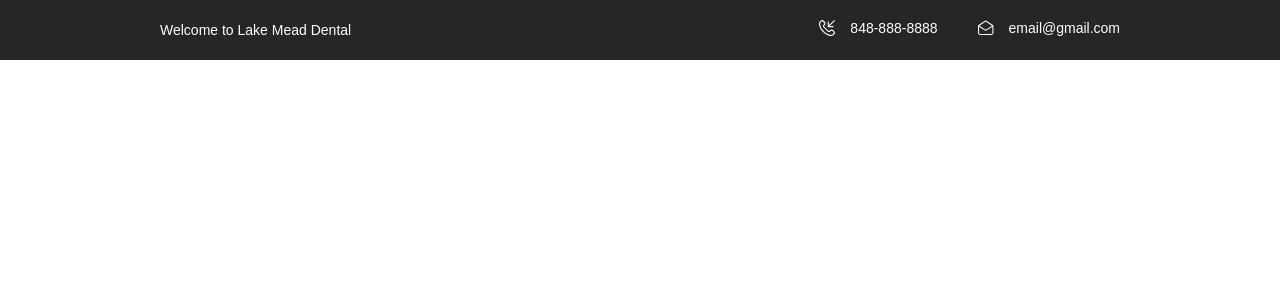
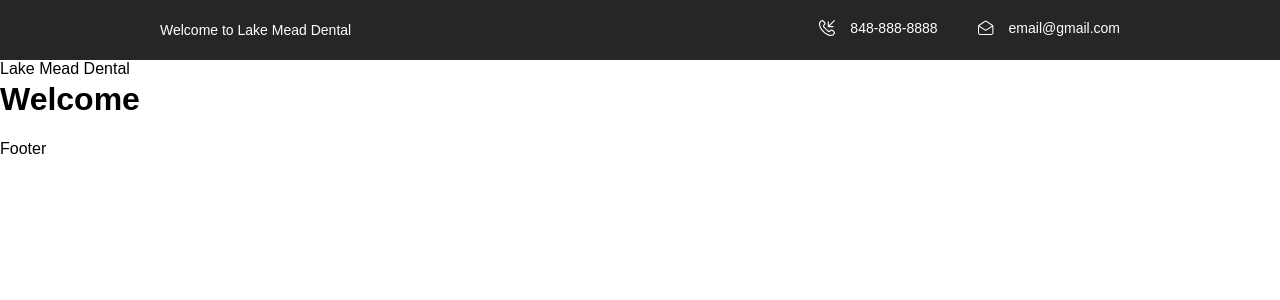
Before and after one commit to idenispankov/lake_mead_dental_next_js, a Next.js app: page / in a window 1280 px wide. Shown: the top 300 px of the page. Built offline with nearby package versions, Linux system fonts and the light colour scheme.

Commit message:
fixed padding top to main section with navbar fixed

```diff
--- a/components/Layout.js
+++ b/components/Layout.js
@@ -7,7 +7,7 @@ export default function Layout({ children }) {
     <div className={layoutStyles.container}>
       <Navbar />
       <main>{children}</main>
-      {/* <Footer /> */}
+      <Footer />
     </div>
   );
 }
--- a/components/Navbar.js
+++ b/components/Navbar.js
@@ -42,11 +42,11 @@ export default function Navbar() {
           </ul>
         </div>
       </div>
-      {/* <nav className='header__navbar'>
+      <nav className='header__navbar'>
         <p className='header__logo'>
           Lake Mead <span>Dental</span>
         </p>
-      </nav> */}
+      </nav>
     </header>
   );
 }
--- a/pages/index.js
+++ b/pages/index.js
@@ -12,6 +12,7 @@ export default function Home() {
         <meta name='description' content='Generated by create next app' />
         <link rel='icon' href='/favicon.ico' />
       </Head>
+      <h1>Welcome</h1>
     </div>
   );
 }
--- a/styles/Layout.module.css
+++ b/styles/Layout.module.css
@@ -1,4 +1,5 @@
 .container {
   /* width: 100%;
   margin: 0 auto; */
+  min-height: 2000px;
 }
```
Also changed, not shown: styles/normalize.css.
